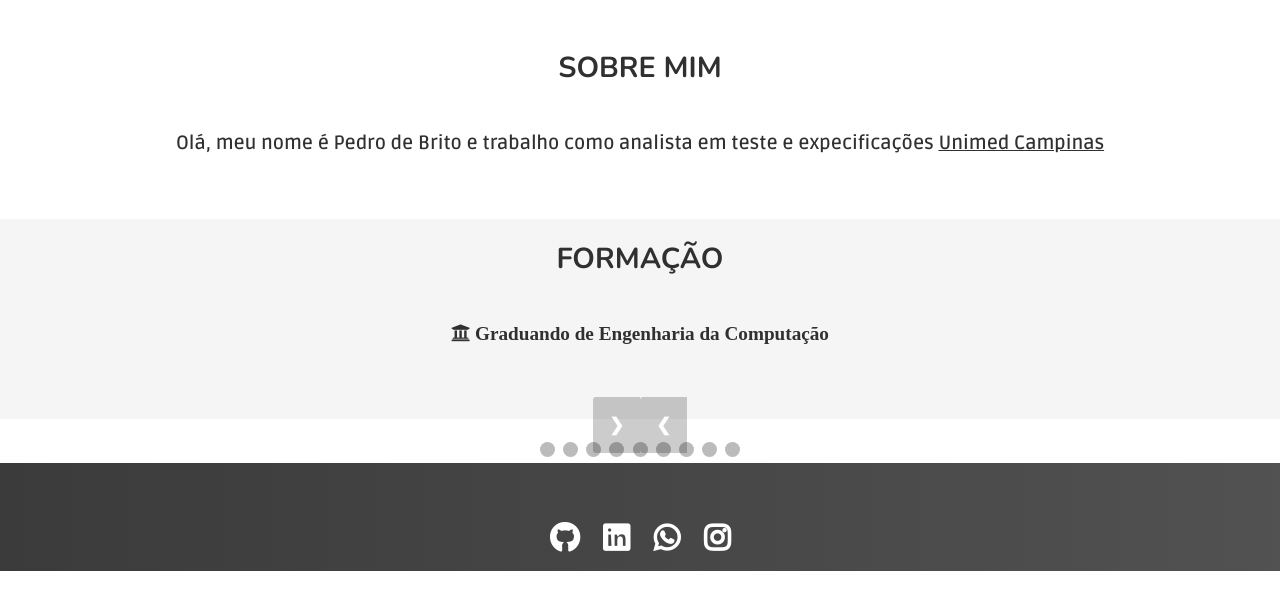
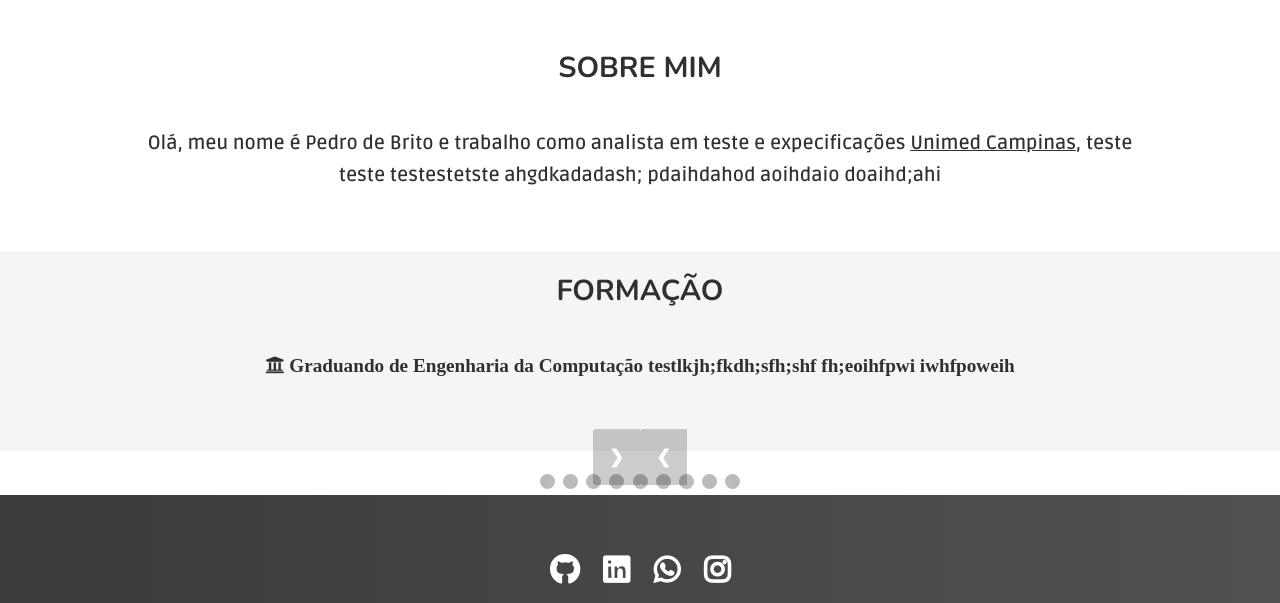
Before and after one commit to pedrobrito07/Curriculo-Online, a plain HTML site: page index.html in a window 1280 px wide. Shown: the part 822-1425 px from the top of the page. Before the commit the page ends 1393 px from the top, so only its background shows below. Drawn offline with nearby package versions, Linux system fonts and the light colour scheme.

Commit message:
atualização

```diff
--- a/index.html
+++ b/index.html
@@ -71,7 +71,8 @@
     <section id="about-me" data-aos="fade">
         <h2>SOBRE MIM</h2>
         <p class="about-text">
-            Olá, meu nome é Pedro de Brito e trabalho como analista em teste e expecificações <a href="https://www.unimedcampinas.com.br/" target="_blank"><ins>Unimed Campinas</ins></a>
+            Olá, meu nome é Pedro de Brito e trabalho como analista em teste e expecificações <a href="https://www.unimedcampinas.com.br/" target="_blank"><ins>Unimed Campinas</ins></a>, teste teste testestetste
+            ahgdkadadash; pdaihdahod aoihdaio doaihd;ahi
             </br>
 
 
@@ -83,7 +84,7 @@
         <!--    <i class="far fa-thumbs-up"> Técnico de Informática - ETEC Hortolândia</i></br> -->
             <i class="fas fa-university"><a href="https://www.unasp.br/cursos/sp/graduacao/engenharia-de-computacao/"
                     target="_blank">
-                    Graduando de Engenharia da Computação</a></i></br>
+                    Graduando de Engenharia da Computação testlkjh;fkdh;sfh;shf fh;eoihfpwi iwhfpoweih </a></i></br>
         </p>
     </section>
 
```
